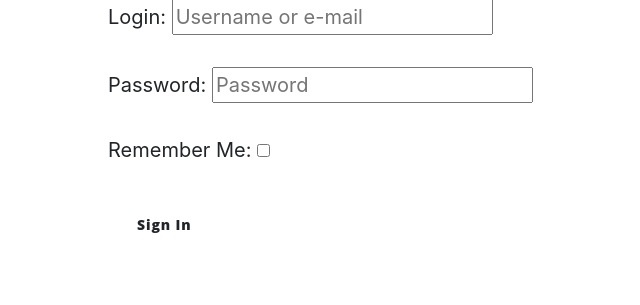
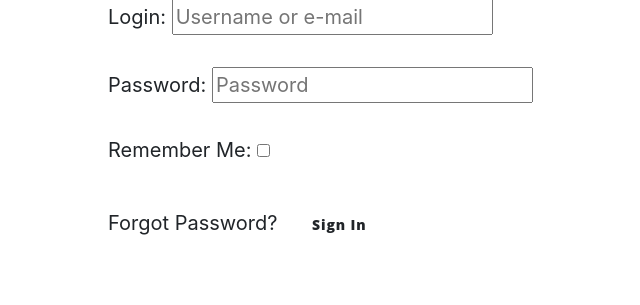
Before and after one commit to Boiann/federal-bureau-of-control, a Django app: page /accounts/login/ in a window 1280 px wide. Shown: the part 315-620 px from the top of the page, without its empty margins (164-804 px from the left). Run offline with Django 3.2, Linux system fonts and the light colour scheme; some libraries are stand-ins or nearby versions.

Commit message:
Add password recovery via email

```diff
--- a/templates/account/login.html
+++ b/templates/account/login.html
@@ -25,6 +25,7 @@
         {% if redirect_field_value %}
         <input type="hidden" name="{{ redirect_field_name }}" value="{{ redirect_field_value }}" />
         {% endif %}
+        <a class="button secondaryAction" href="{% url 'account_reset_password' %}">{% trans "Forgot Password?" %}</a>
         <button class="btn btn-signup right" type="submit">{% trans "Sign In" %}</button>
       </form>
     </div>
```
